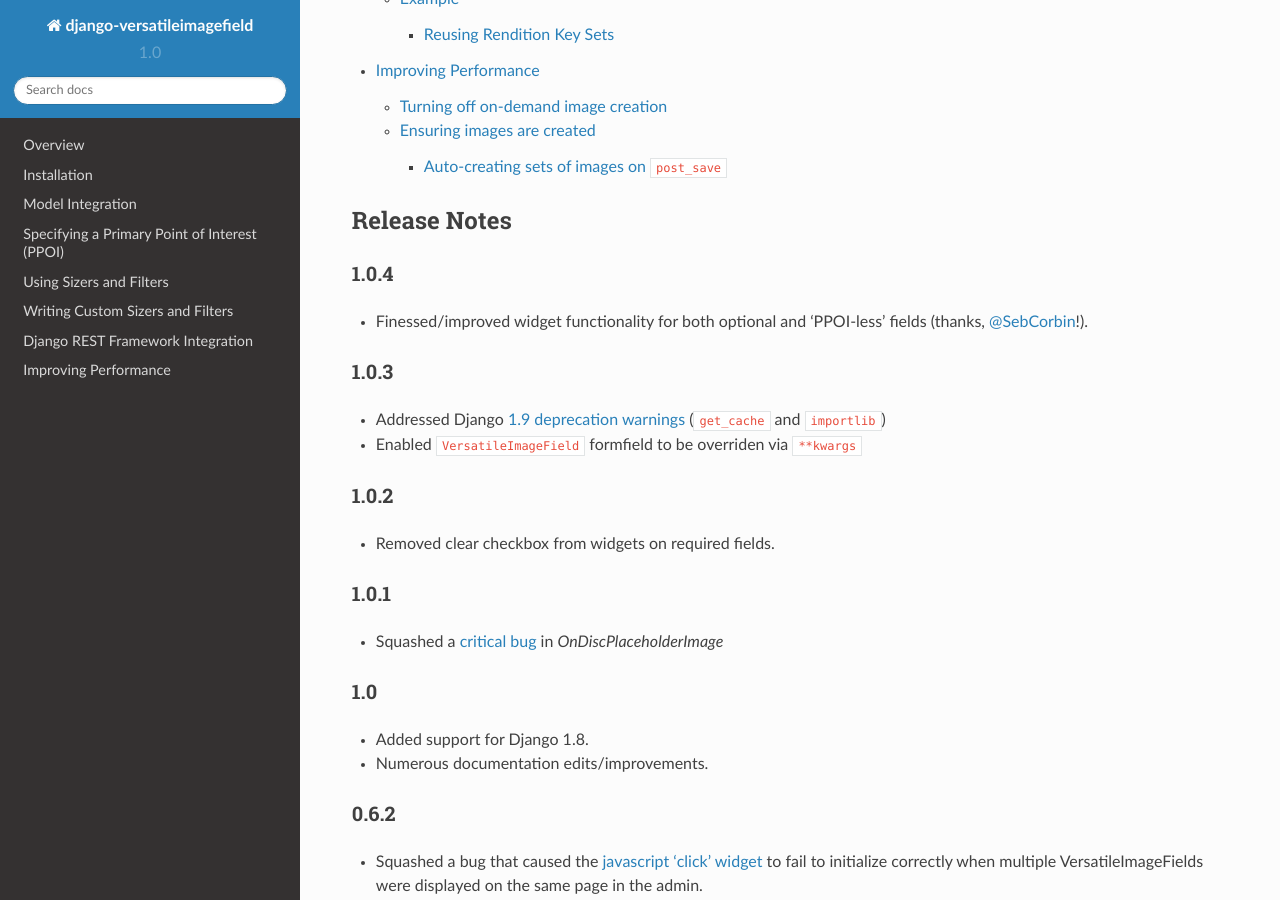
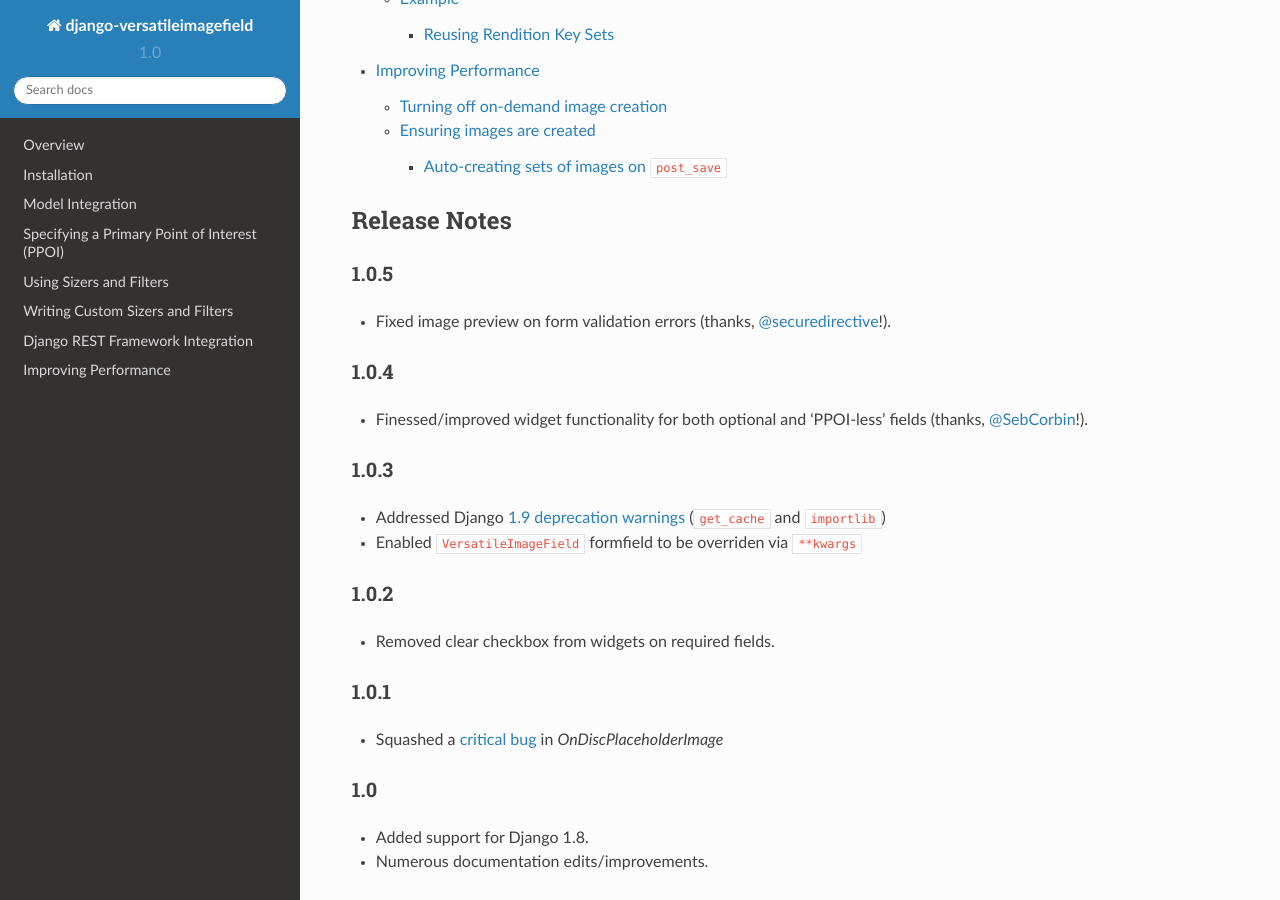
Before and after one commit to respondcreate/django-versatileimagefield, a Sphinx documentation site: the page built from docs/index.rst, in a window 1280 px wide and 900 px high, scrolled down 2781 px. Built offline with Sphinx 7.4.7 and the Read the Docs theme 2.0.0, drawn with Linux system fonts in a browser that asks for light colours.

Commit message:
Updating docs/setup.py in preparation for 1.0.5 release
Closes #22

```diff
--- a/docs/index.rst
+++ b/docs/index.rst
@@ -79,6 +79,10 @@
 
 Release Notes
 =============
+
+1.0.5
+^^^^^
+- Fixed image preview on form validation errors (thanks, `@securedirective <https://github.com/securedirective>`_!).
 
 1.0.4
 ^^^^^
--- a/setup.py
+++ b/setup.py
@@ -5,7 +5,7 @@
 setup(
     name='django-versatileimagefield',
     packages=find_packages(),
-    version='1.0.4',
+    version='1.0.5',
     author=u'Jonathan Ellenberger',
     author_email='jonathan_ellenberger@wgbh.org',
     url='http://github.com/WGBH/django-versatileimagefield/',
```
